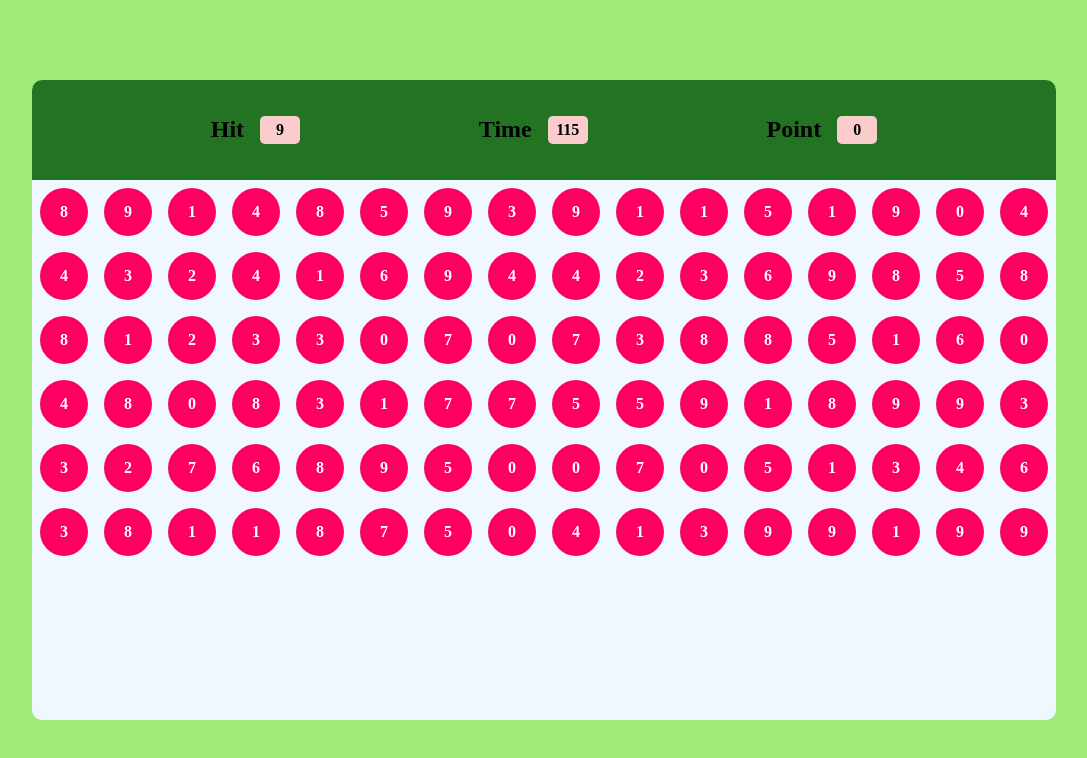
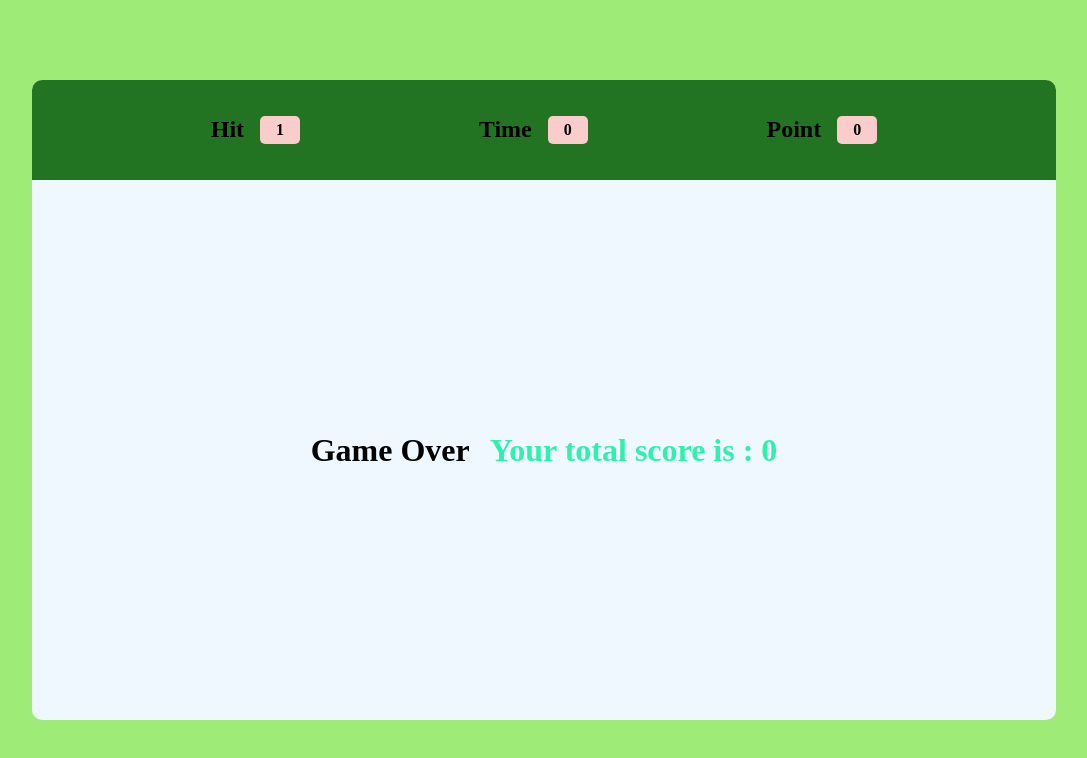
Before and after one commit to amit0688/Bubble-game, a plain HTML site: page index.html in a window 1280 px wide. Shown: the whole page, without its empty margins (96-1183 px from the left). Drawn offline with Linux system fonts and the light colour scheme.

Commit message:
secon ver

```diff
--- a/index.html
+++ b/index.html
@@ -16,7 +16,7 @@
                 </div>
                 <div class="cont">
                     <h2>Time</h2>
-                    <div id="timer" class="num">60</div>
+                    <div id="timer" class="num">120</div>
                 </div>
                 <div class="cont">
                     <h2>Point</h2>
--- a/index.js
+++ b/index.js
@@ -1,6 +1,6 @@
 
 
-let rn = Math.floor(Math.random()*10);
+let rn = 0;
 
 
 var score = 0;
@@ -16,6 +16,7 @@ function scoreDec(){
 }
 
 function hitrn(){
+    rn = Math.floor(Math.random()*10);
     let hit = document.querySelector("#hit").innerHTML = rn;
 }
 
@@ -25,13 +26,12 @@ hitrn();
 
 
 document.querySelector("#bot").addEventListener("click", function(dets){
-    let scoreVal =  dets.target.textContent;
-    console.log(scoreVal);
-    if (scoreVal == rn){
+    let scoreVal = Number(dets.target.textContent);
+    if (scoreVal === rn){
         scoreInc();
         hitrn();
         makeBubble();
-    }else if(scoreVal != rn){
+    }else if(scoreVal !== rn){
         scoreDec();
         hitrn();
         makeBubble();
@@ -44,7 +44,7 @@ document.querySelector("#bot").addEventListener("click", function(dets){
 
 
 
-var time = 120;
+var time = 4;
 
 function runTimer(){
     let timeInt = setInterval (function(){
@@ -53,7 +53,8 @@ function runTimer(){
             let timer = document.querySelector("#timer").textContent= time;
         }else{
             clearInterval(timeInt);
-            document.querySelector(".bot").innerHTML = "Game Over";
+            document.getElementById("bot").style.pointerEvents = "none";
+            document.querySelector(".bot").innerHTML = `<h1 id = "tex">Game Over</h1> <br>  <h1 id ="dj"> Your total score is : ${score}</h1>`;
         }
 
     },1000);
@@ -65,7 +66,7 @@ runTimer();
 
 function makeBubble(){
     let balls = "";
-    for (let i = 0; i<96; i++ ){
+    for (let i = 0; i<130; i++ ){
         let rn = Math.floor(Math.random()*10);
         balls += `<div class="ball"> ${rn} </div>`;
     };
--- a/style.css
+++ b/style.css
@@ -52,17 +52,23 @@ body{
 }
 
 .bot{
-    height: calc(100 - 100px);
+    height: calc(100% - 100px);
     width: 100%;
+    gap: 10px;
     display: flex;
     flex-wrap: wrap;
+    justify-content: center;
+    align-items: center;
+    padding: 20px;
 
 }
 
+
+
 .ball{
-    margin: 1vh;
-    height: 6vh;
-    width: 6vh;
+    /* margin: 1vh; */
+    height: 50px;
+    width: 50px;
     background-color: rgb(255, 0, 98);
     border-radius: 100%;
     display: flex;
@@ -74,6 +80,22 @@ body{
 
 }
 
+
+.ball:active{
+    scale: .95;
+}
+
 .ball:hover{
     background-color: rgb(190, 76, 76);
 }
+
+#tex{
+    color: black;
+    pointer-events: none;
+
+}
+
+#dj{
+    color: rgb(48, 240, 173);
+
+}
```
